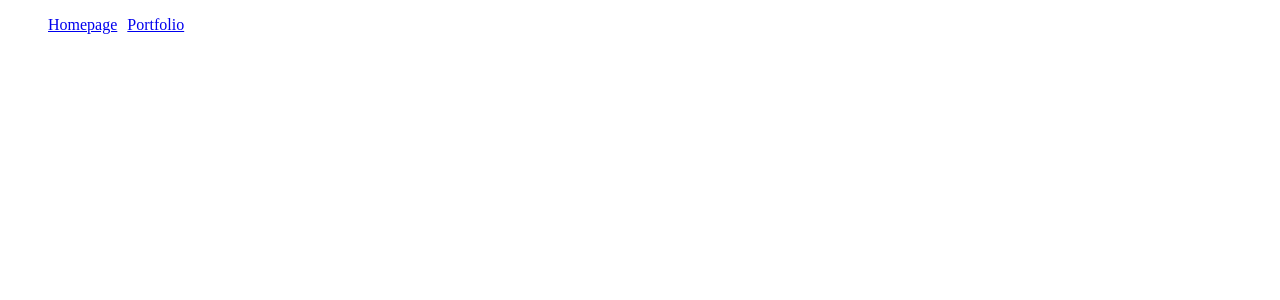
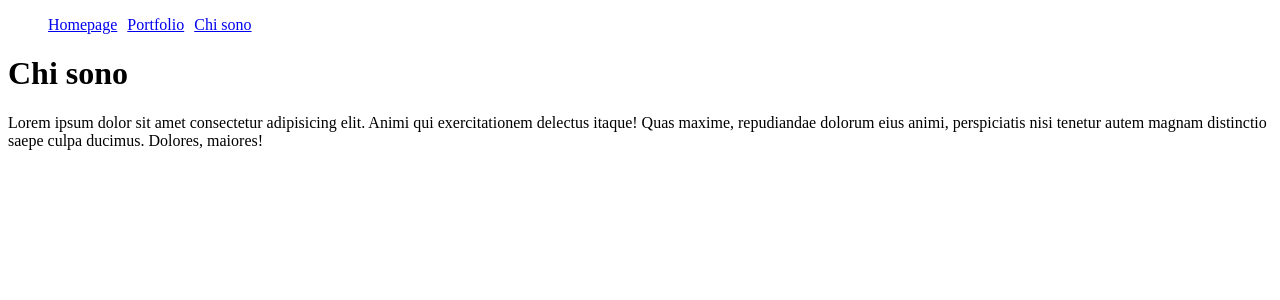
Before and after one commit to AndyDAntuono/vite-boolfolio, a Vue app: page /chi-sono in a window 1280 px wide. Before the commit this address had no page. Shown: the top 300 px of the page. Built offline with nearby package versions, Linux system fonts and the light colour scheme.

Commit message:
[UPD] updated README.md, router.js, store.js; added ChiSono.vue

```diff
--- /dev/null
+++ b/src/components/ChiSono.vue
@@ -0,0 +1,6 @@
+<template>
+    <div>
+      <h1>Chi sono</h1>
+      <p>Lorem ipsum dolor sit amet consectetur adipisicing elit. Animi qui exercitationem delectus itaque! Quas maxime, repudiandae dolorum eius animi, perspiciatis nisi tenetur autem magnam distinctio saepe culpa ducimus. Dolores, maiores!</p>
+    </div>
+  </template>
--- a/src/router.js
+++ b/src/router.js
@@ -1,10 +1,12 @@
 import { createRouter, createWebHistory } from 'vue-router';
 import Homepage from './components/Homepage.vue';
 import Portfolio from './components/Portfolio.vue';
+import ChiSono from './components/ChiSono.vue';
 
 const routes = [
   { path: '/', name: 'Homepage', component: Homepage },
-  { path: '/portfolio', name: 'Portfolio', component: Portfolio }
+  { path: '/portfolio', name: 'Portfolio', component: Portfolio },
+  {path: '/chi-sono', name: 'ChiSono', component: ChiSono }
 ];
 
 const router = createRouter({
--- a/src/store.js
+++ b/src/store.js
@@ -3,9 +3,10 @@ import { reactive } from 'vue';
 export const store = reactive({
   menu: [
     { name: 'Homepage', path: '/' },
-    { name: 'Portfolio', path: '/portfolio' }
+    { name: 'Portfolio', path: '/portfolio' },
+    { name: 'Chi sono', path: '/chi-sono' }
   ],
-  apiUrl: 'http://localhost:8000/api/projects', // end poin api
+  apiUrl: 'http://localhost:8000/api/projects', // URL per l'API
 
   setApiUrl(newUrl) {
     this.apiUrl = newUrl;
```
Also changed, not shown: 1 other file (tests, documents, lock files or other folders).
